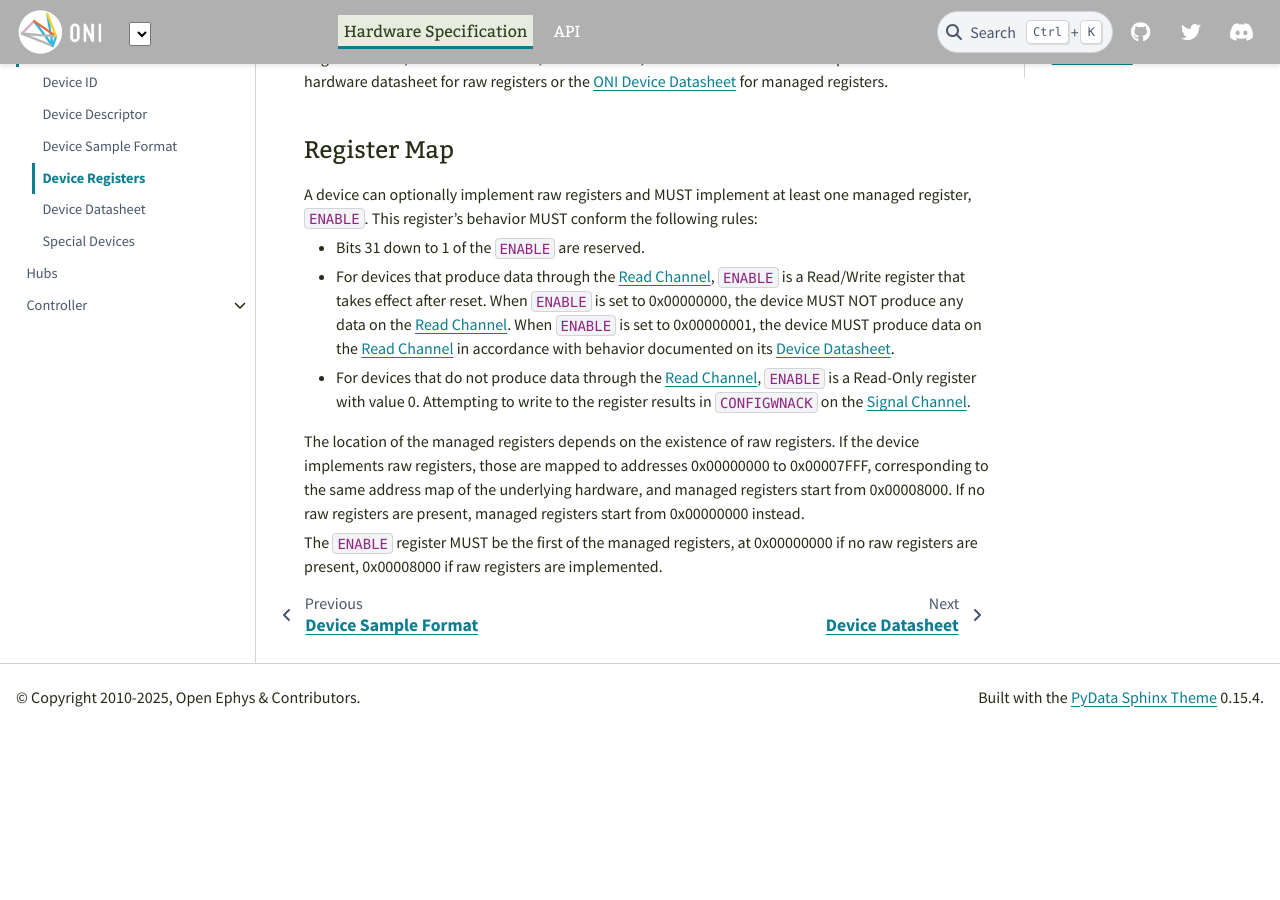
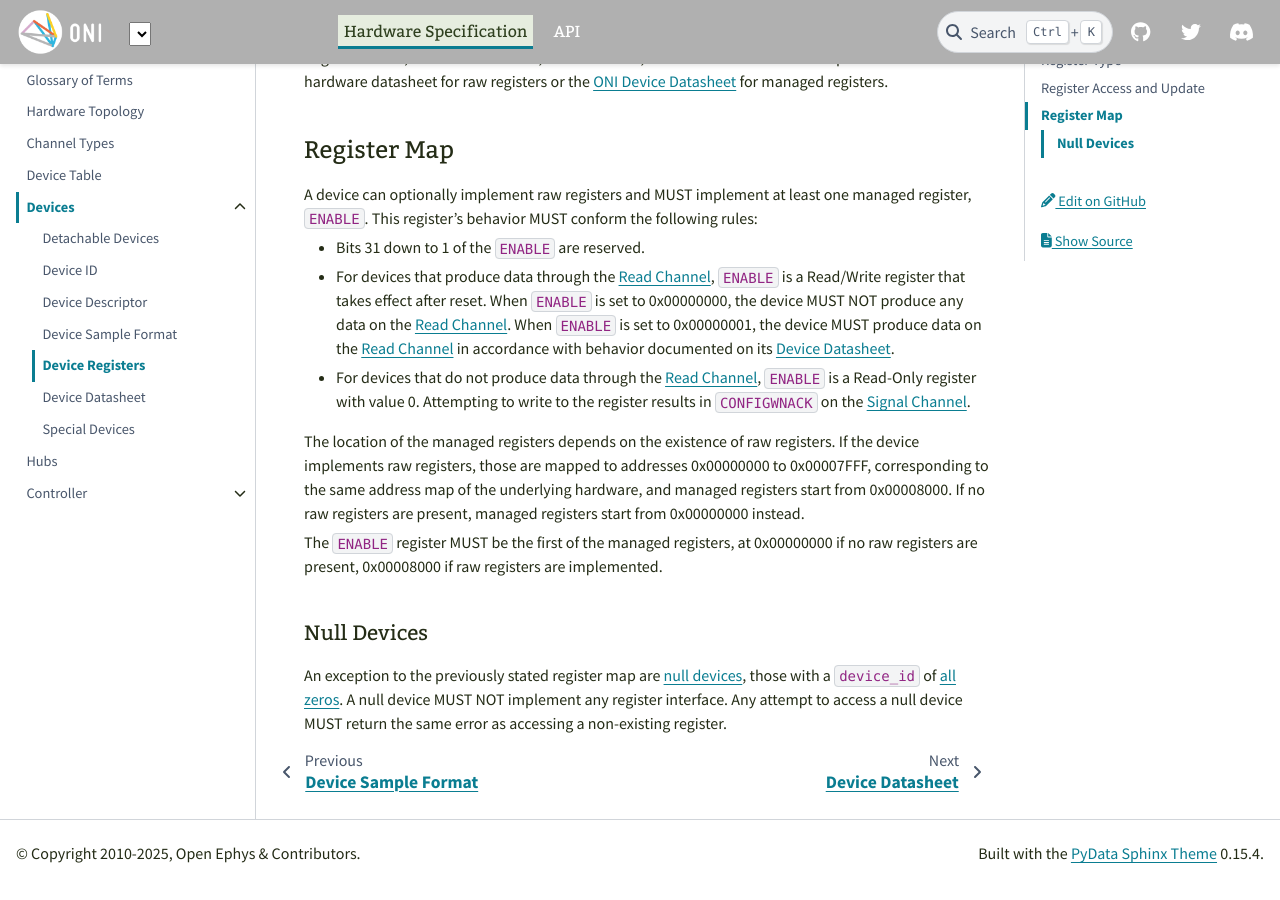
Before and after one commit to open-ephys/ONI, a Sphinx documentation site: the page built from source/hw-spec/devices/registers.rst, in a window 1280 px wide and 900 px high, scrolled down 835 px. Built offline with Sphinx 7.4.7 and the PyData theme 0.15.4, drawn with Linux system fonts in a browser that asks for light colours; before the commit the page ends 1578 px from its top, so only the background shows below that.

Commit message:
Add specific cases to device specification - Add the specific special case of the NULL device - Add a specification for detachable devices

```diff
--- a/source/hw-spec/devices/index.rst
+++ b/source/hw-spec/devices/index.rst
@@ -24,6 +24,7 @@
 .. toctree::
    :hidden:
 
+   detachable_devs
    devid
    descriptor
    sample
--- a/source/hw-spec/devices/registers.rst
+++ b/source/hw-spec/devices/registers.rst
@@ -75,3 +75,13 @@
 The ``ENABLE`` register MUST be the first of the managed registers, at
 0x00000000 if no raw registers are present, 0x00008000 if raw registers are
 implemented.
+
+.. _null-dev-reg:
+
+Null Devices
+~~~~~~~~~~~~~~~
+
+An exception to the previously stated register map are :ref:`null devices<null-dev-desc>`,
+those with a ``device_id`` of :ref:`all zeros <null-dev-id>`. A null device MUST NOT
+implement any register interface. Any attempt to access a null device MUST return
+the same error as accessing a non-existing register.
```
Also changed, not shown: source/hw-spec/devices/descriptor.rst (+9 -0 lines), source/hw-spec/devices/detachable_devs.rst (added, +33 -0 lines), source/hw-spec/devices/devid.rst (+8 -0 lines).
